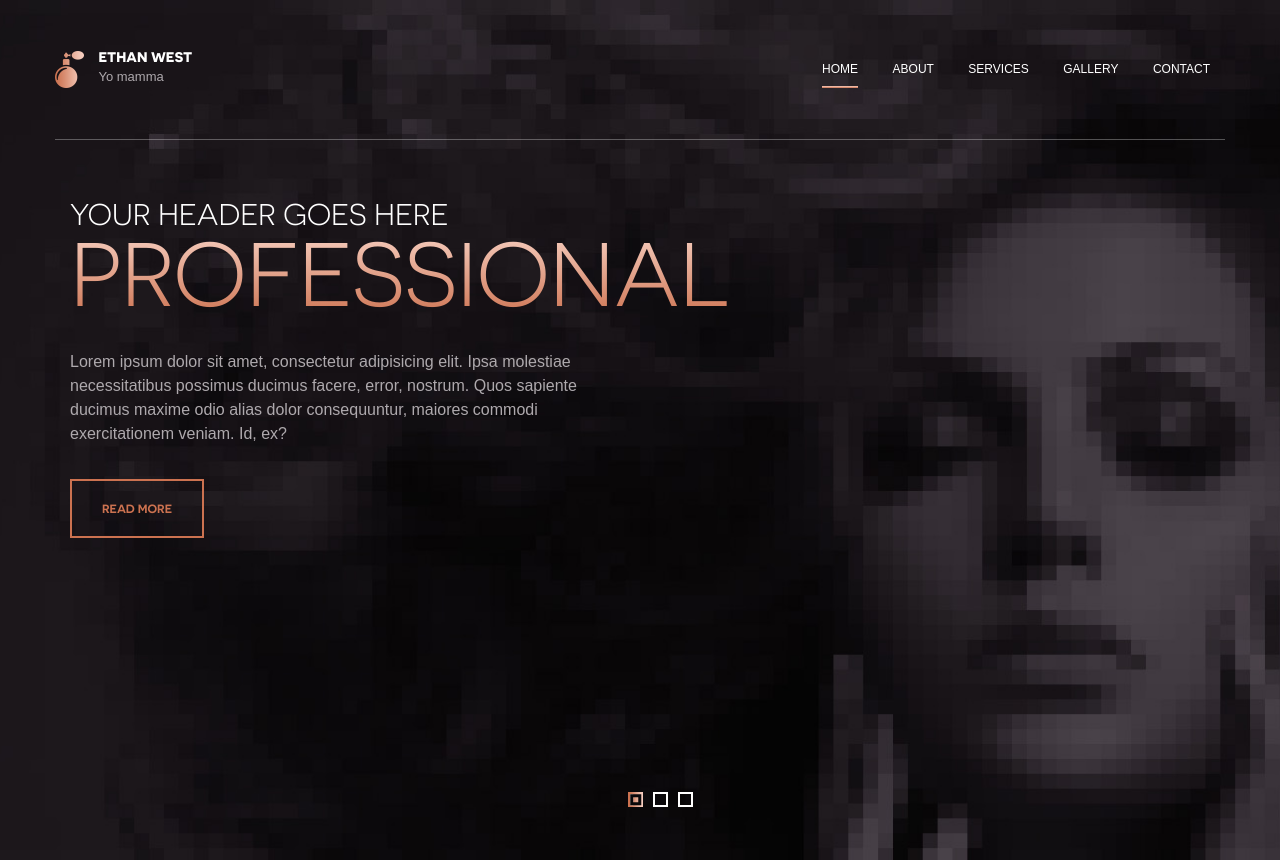
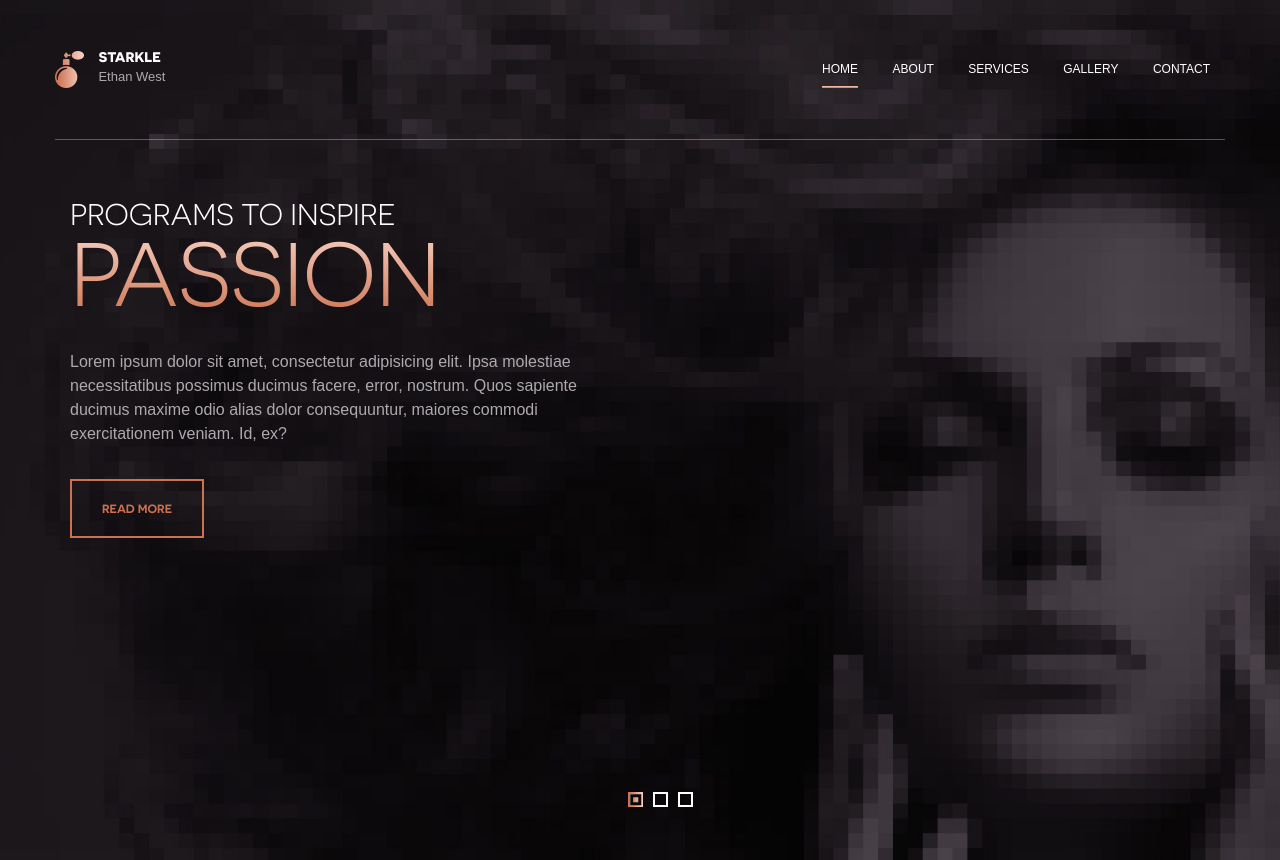
Before and after one commit to starkletwink/starkletwink.github.io, a plain HTML site: page index.html in a window 1280 px wide. Shown: the top 860 px of the page. Drawn offline with Linux system fonts and the light colour scheme.

Commit message:
Test committing

```diff
--- a/index.html
+++ b/index.html
@@ -5,7 +5,7 @@
 		<meta http-equiv="X-UA-Compatible" content="IE=edge">
 		<meta name="viewport" content="width=device-width, initial-scale=1.0,maximum-scale=1">
 
-		<title>Beauty Salon</title>
+		<title>Starkle | Home</title>
 		<!-- Loading third party fonts -->
 		<link href="fonts/font-awesome.min.css" rel="stylesheet" type="text/css">
 		<link href="fonts/novecento-font/novecento-font.css" rel="stylesheet" type="text/css">
@@ -29,8 +29,8 @@
 					<a id="branding" href="index.html">
 						<img src="images/logo.png" alt="Company name" class="logo">
 						<div class="logo-copy">
-							<h1 class="site-title">Ethan West</h1>
-							<small class="site-description">Yo mamma</small>
+							<h1 class="site-title">starkle</h1>
+							<small class="site-description">Ethan West</small>
 						</div>
 					</a> <!-- #branding -->
 
@@ -55,8 +55,8 @@
 				<ul class="slides">
 					<li data-bg-image="dummy/slider-1.jpg">
 						<div class="container">
-							<h3 class="slider-subtitle">Your header goes here</h3>
-							<h2 class="slider-title">Professional</h2>
+							<h3 class="slider-subtitle">Programs to inspire</h3>
+							<h2 class="slider-title">Passion</h2>
 							<p>Lorem ipsum dolor sit amet, consectetur adipisicing elit. Ipsa molestiae necessitatibus possimus ducimus facere, error, nostrum. Quos sapiente ducimus maxime odio alias dolor consequuntur, maiores commodi exercitationem veniam. Id, ex?</p>
 							<a href="#" class="button large">Read more</a>
 						</div>
```
